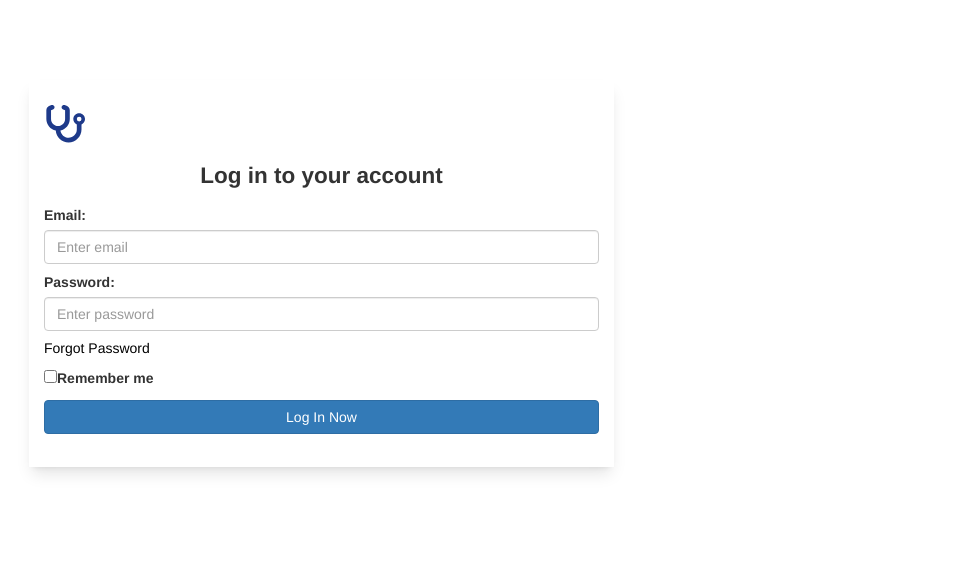
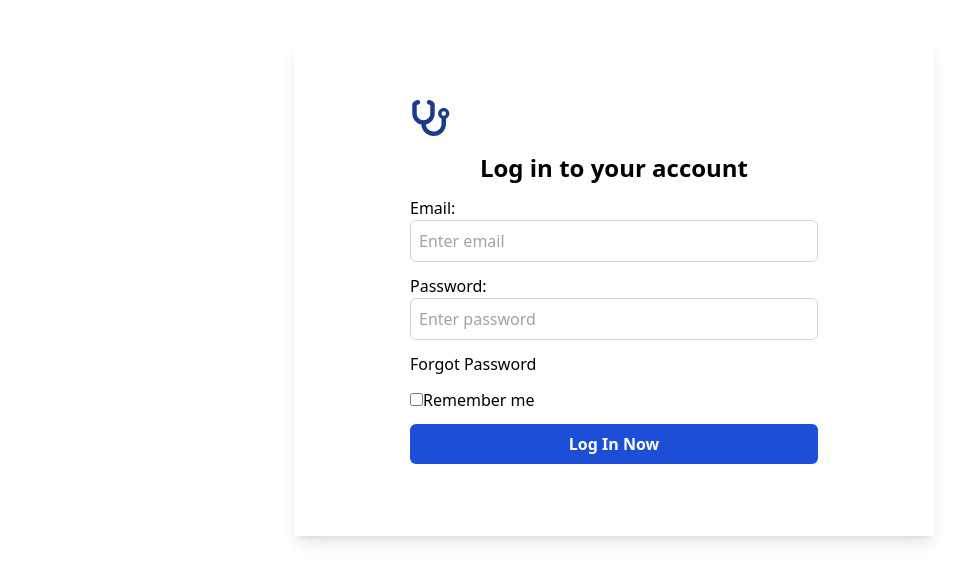
Before and after one commit to iamclement1/D-Clinik, a React (Vite) app: page / in a window 1280 px wide. Shown: the top 582 px of the page, without its empty margins (26-988 px from the left). Built offline with nearby package versions, Linux system fonts and the light colour scheme.

Commit message:
changed login icon

```diff
--- a/src/App.jsx
+++ b/src/App.jsx
@@ -1,5 +1,5 @@
 import { useState } from 'react'
-import "bootstrap/dist/css/bootstrap.min.css"
+
 import { BrowserRouter as Router, Route, Routes } from 'react-router-dom'
 import AdminNavbar from './Components/Admin/AdminNavbar'
 import AdminSideBar from './Components/Admin/AdminSideBar'
--- a/src/Pages/LogIn.jsx
+++ b/src/Pages/LogIn.jsx
@@ -2,23 +2,34 @@ import React from 'react'
 import { Link } from 'react-router-dom'
 import { faStethoscope } from '@fortawesome/free-solid-svg-icons'
 import { FontAwesomeIcon } from '@fortawesome/react-fontawesome'
-import bg from '../assets/bg.jpeg'
 
 function LogIn() {
   return (
-    <div className="container justify-center">
-        <div className="row " style={{marginTop:"8rem"}}>
-            <div className="col-md-6 offset-md-3 bg-light shadow-lg px-10 py-10">
-                <form className='flex flex-col mx-auto'>
-                    <FontAwesomeIcon icon={faStethoscope} className='text-6xl text-blue-900' />
-                    <h2 className='text-4xl font-bold text-center'>Log in to your account</h2>
+    <div className=" container m-auto justify-center">
+        <div className="row">
+            <div className=" flex offset-md-3 bg-light shadow-lg
+            m-auto md:w-3/6 md:mt-10 mt-5  md:px-10 px-3 py-10 justify-cente">
+                <form className='flex flex-col mx-auto md:w-4/5 w-
+                p-5'>
+                    <FontAwesomeIcon icon={faStethoscope} className='md:text-4xl
+                    text-2xl mb-4 text-blue-900' />
+                    <h2 className='md:text-2xl text-xl font-bold text-center'>
+                        Log in to your account
+
+                    </h2>
                     <div className="mb-3 mt-3">
-                        <label for="email" className="form-label">Email:</label>
-                        <input type="email" className="form-control"  placeholder="Enter email" required/>
+                        <label for="email" className="form-label md:block">Email:</label>
+                        <input type="email" className="form-control appearance-none md:rounded-md
+                        rounded-sm border border-gray-300 p-2 w-full hover:border-none
+                        focus:outline-none"
+                        placeholder="Enter email" required/>
                     </div>
                     <div className="mb-3">
                         <label for="pwd" className="form-label">Password:</label>
-                        <input type="password" className="form-control" placeholder="Enter password" required/>
+                        <input type="password" className="form-control appearance-none
+                        md:rounded-md focus:outline-none
+                        rounded-sm border border-gray-300 p-2 w-full hover:border-none"
+                        placeholder="Enter password" required/>
                     </div>
                     <div className="mb-3">
                         <Link to="/forgot-password" className='text-decoration-none'
@@ -30,17 +41,19 @@ function LogIn() {
                     </div>
                     <div className="form-check mb-3">
                         <label className="form-check-label">
-                            <input className="form-check-input" type="checkbox" name="remember"/>
+                            <input className="form-check-input" type="checkbox"
+                            name="remember"/>
                             Remember me
                         </label>
                     </div>
 
                     <div className="d-grid mb-3">
-                        <button type="submit" className="btn btn-primary btn-block">
+                        <button type="submit" className="btn btn-primary btn-block
+                        w-full bg-blue-700 p-2 md:rounded-md rounded-sm text-white
+                        font-bold">
                             Log In Now
                         </button>
                     </div>
-
                 </form>
             </div>
         </div>
```
